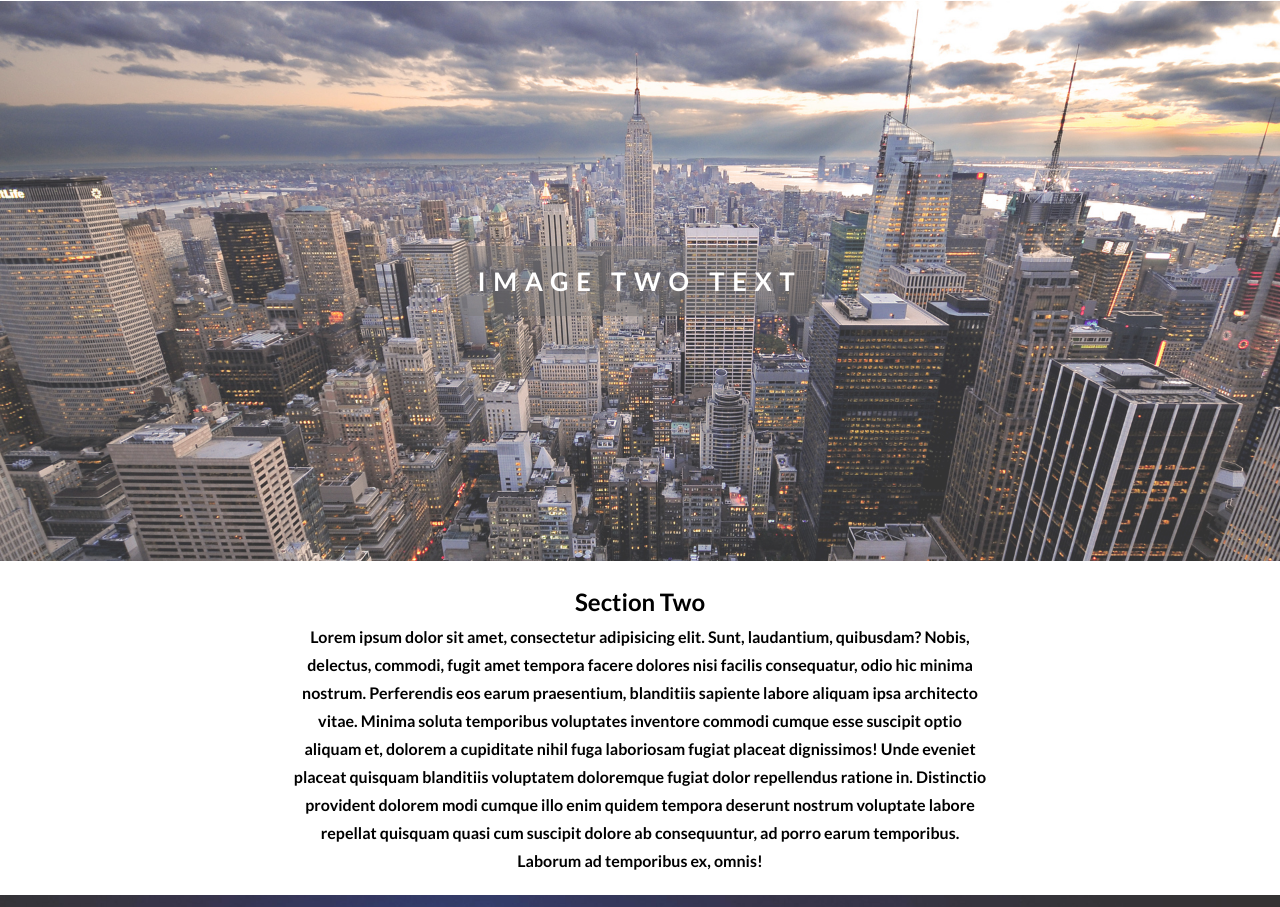
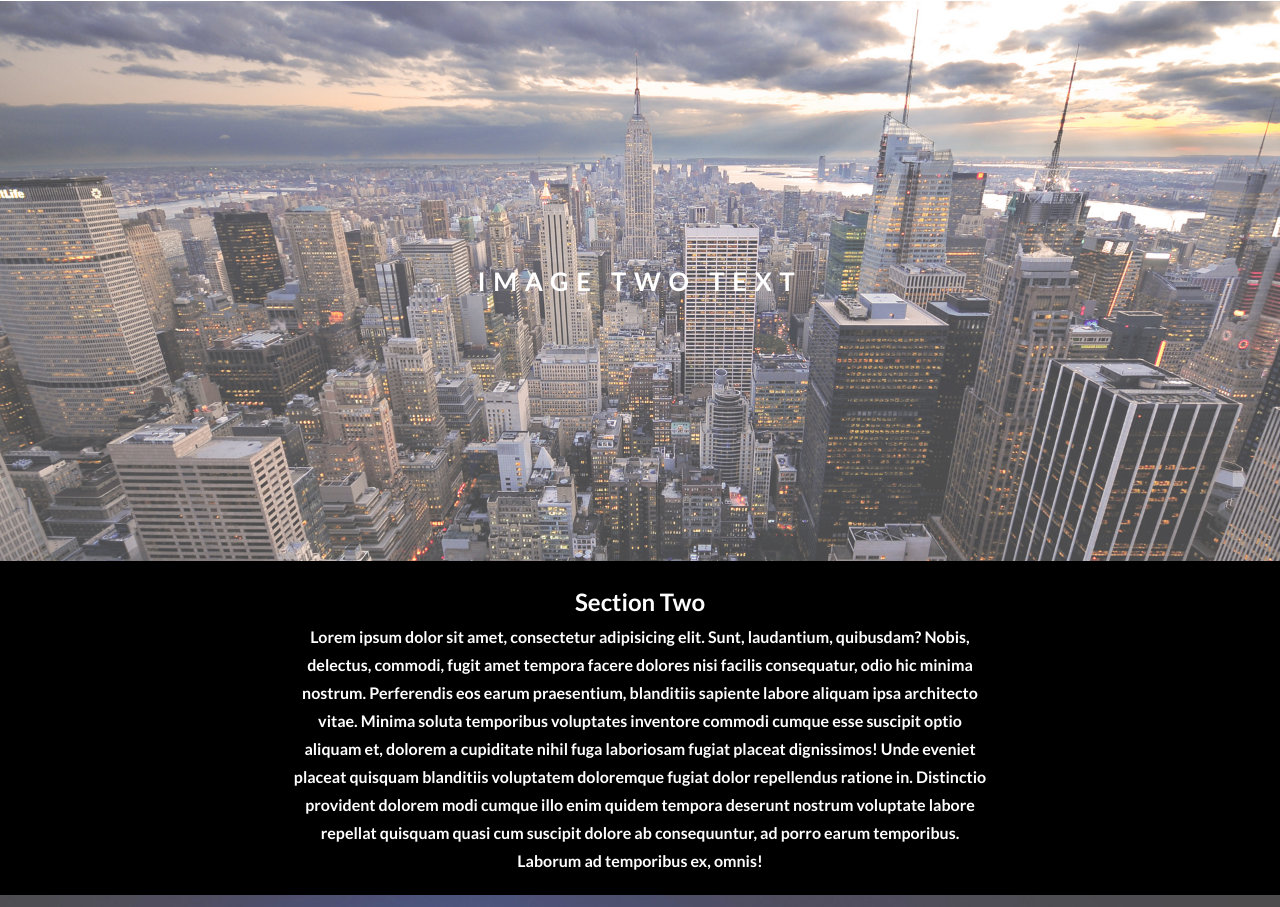
Before and after one commit to nurkocar/Parallax-Website, a plain HTML site: page deneme.html in a window 1280 px wide. Shown: the part 1133-2040 px from the top of the page. Drawn offline with Linux system fonts and the light colour scheme.

Commit message:
Some css changes is made

```diff
--- a/deneme.css
+++ b/deneme.css
@@ -16,7 +16,7 @@
     background-size: cover;
     background-attachment: fixed;
     background-repeat: no-repeat;
-    opacity: 0.8;
+    opacity: 0.7;
 }
 
 span {
@@ -28,7 +28,7 @@ span {
     letter-spacing: 0.3em;
 }
 
-.section-one {
+.section {
     display: flex;
     flex-direction: column;
     justify-content: center;
@@ -36,13 +36,19 @@ span {
     padding: 20px;
 }
 
-.section-one p {
+.section p {
     width: 700px;
     text-align: center;
 }
 
-.text2_3 {
-    background-color: none;
+.text2_3 span {
+    background-color: transparent;
+}
+
+.section2,
+.section3 {
+    background-color: black;
+    color: white;
 }
 
 .container2 {
--- a/deneme.html
+++ b/deneme.html
@@ -14,7 +14,7 @@
     <div class="container1">
         <span>PARALLAX WEBSITE</span>
     </div>
-    <section class="section-one">
+    <section class="section section1">
         <h2>Section One</h2>
         <p>Lorem ipsum dolor sit amet, consectetur adipisicing elit. Sunt, laudantium, quibusdam? Nobis, delectus, commodi, fugit amet tempora facere dolores nisi facilis consequatur, odio hic minima nostrum. Perferendis eos earum praesentium, blanditiis
             sapiente labore aliquam ipsa architecto vitae. Minima soluta temporibus voluptates inventore commodi cumque esse suscipit optio aliquam et, dolorem a cupiditate nihil fuga laboriosam fugiat placeat dignissimos! Unde eveniet placeat quisquam
@@ -29,7 +29,7 @@
             <span>IMAGE TWO TEXT</span>
         </div>
     </div>
-    <section class="section-one">
+    <section class="section section2">
         <h2>Section Two</h2>
         <p>Lorem ipsum dolor sit amet, consectetur adipisicing elit. Sunt, laudantium, quibusdam? Nobis, delectus, commodi, fugit amet tempora facere dolores nisi facilis consequatur, odio hic minima nostrum. Perferendis eos earum praesentium, blanditiis
             sapiente labore aliquam ipsa architecto vitae. Minima soluta temporibus voluptates inventore commodi cumque esse suscipit optio aliquam et, dolorem a cupiditate nihil fuga laboriosam fugiat placeat dignissimos! Unde eveniet placeat quisquam
@@ -44,7 +44,7 @@
             <span>IMAGE TWO TEXT</span>
         </div>
     </div>
-    <section class="section-one">
+    <section class="section section3">
         <h2>Section Three</h2>
         <p>Lorem ipsum dolor sit amet, consectetur adipisicing elit. Sunt, laudantium, quibusdam? Nobis, delectus, commodi, fugit amet tempora facere dolores nisi facilis consequatur, odio hic minima nostrum. Perferendis eos earum praesentium, blanditiis
             sapiente labore aliquam ipsa architecto vitae. Minima soluta temporibus voluptates inventore commodi cumque esse suscipit optio aliquam et, dolorem a cupiditate nihil fuga laboriosam fugiat placeat dignissimos! Unde eveniet placeat quisquam
```
